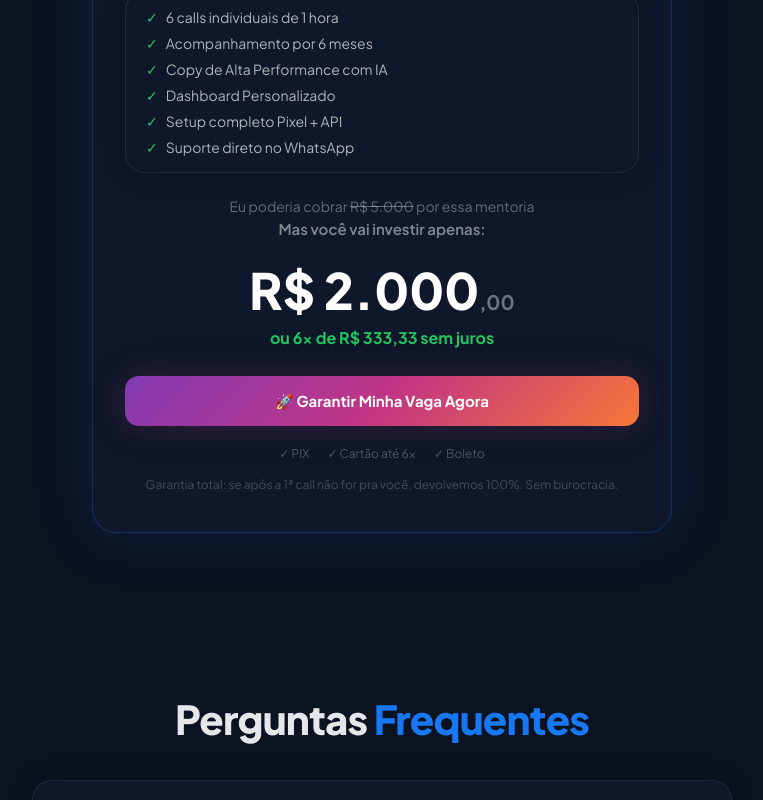
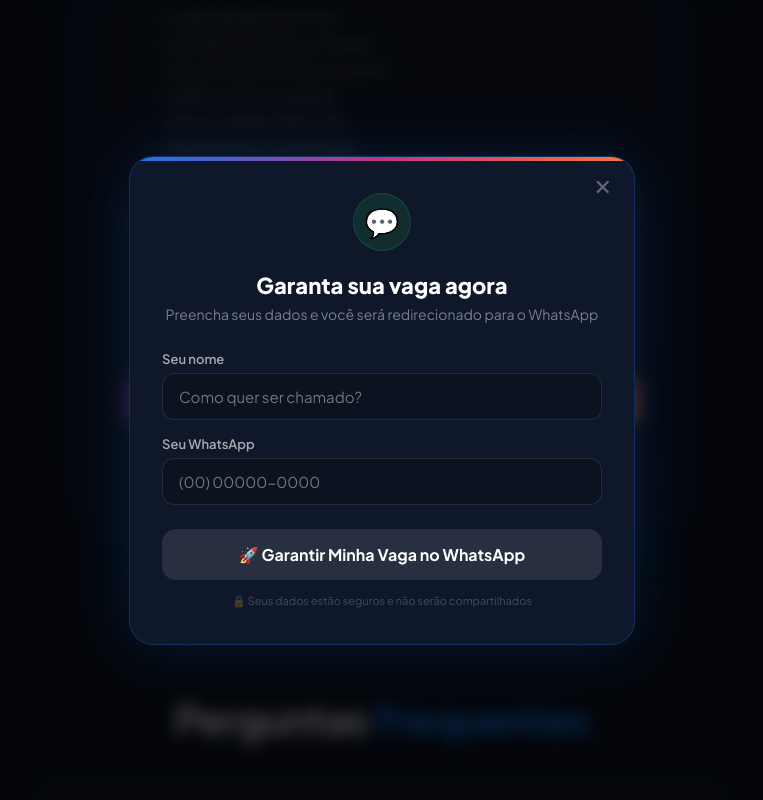
Before and after one commit to WorkiDigital/worki-landing, a Next.js app: page / in a window 1280 px wide. Both pictures are taken after a click on the button "🚀 Garantir Minha Vaga Agora". Shown: the part 4867-5667 px from the top of the page, without its empty margins (258-1021 px from the left). Built offline with nearby package versions, Linux system fonts and the light colour scheme.

Commit message:
fix typescript + formulario whatsapp

```diff
--- a/app/page.tsx
+++ b/app/page.tsx
@@ -149,6 +149,152 @@
   }}>{children}</span>;
 }
 
+// ─── WHATSAPP FORM MODAL ───
+function WhatsAppModal({ open, onClose }: { open: boolean; onClose: () => void }) {
+  const [nome, setNome] = useState("");
+  const [telefone, setTelefone] = useState("");
+  const [sending, setSending] = useState(false);
+
+  const formatPhone = (v: string) => {
+    const nums = v.replace(/\D/g, "").slice(0, 11);
+    if (nums.length <= 2) return nums;
+    if (nums.length <= 7) return `(${nums.slice(0, 2)}) ${nums.slice(2)}`;
+    return `(${nums.slice(0, 2)}) ${nums.slice(2, 7)}-${nums.slice(7)}`;
+  };
+
+  const handleSubmit = () => {
+    if (!nome.trim() || telefone.replace(/\D/g, "").length < 10) return;
+    setSending(true);
+    const msg = encodeURIComponent(
+      `Olá Herickson, meu nome é ${nome.trim()}, Quero garantir a mentoria da Worki Digital.`
+    );
+    const url = `https://wa.me/5585998372658?text=${msg}`;
+    window.open(url, "_blank");
+    setTimeout(() => {
+      setSending(false);
+      setNome("");
+      setTelefone("");
+      onClose();
+    }, 1000);
+  };
+
+  if (!open) return null;
+
+  return (
+    <div
+      onClick={onClose}
+      style={{
+        position: "fixed", inset: 0, background: "rgba(0,0,0,0.7)", backdropFilter: "blur(8px)",
+        display: "flex", alignItems: "center", justifyContent: "center", zIndex: 200, padding: 20,
+      }}
+    >
+      <div
+        onClick={(e) => e.stopPropagation()}
+        style={{
+          background: COLORS.surface, border: `1px solid ${COLORS.primaryBlue}40`, borderRadius: 24,
+          padding: "36px 32px", maxWidth: 440, width: "100%", position: "relative", overflow: "hidden",
+          boxShadow: "0 0 60px rgba(24,119,242,0.2)",
+        }}
+      >
+        {/* Top gradient line */}
+        <div style={{ position: "absolute", top: 0, left: 0, right: 0, height: 4, background: `linear-gradient(90deg, ${COLORS.primaryBlue}, ${COLORS.magenta}, ${COLORS.orange})` }} />
+
+        {/* Close button */}
+        <button
+          onClick={onClose}
+          style={{
+            position: "absolute", top: 14, right: 16, background: "none", border: "none",
+            color: "rgba(229,231,235,0.4)", fontSize: 22, cursor: "pointer", fontFamily: FONT,
+          }}
+        >✕</button>
+
+        {/* Icon */}
+        <div style={{ textAlign: "center", marginBottom: 20 }}>
+          <div style={{
+            display: "inline-flex", alignItems: "center", justifyContent: "center",
+            width: 56, height: 56, borderRadius: "50%",
+            background: `${COLORS.success}20`, border: `1px solid ${COLORS.success}30`,
+            fontSize: 28,
+          }}>💬</div>
+        </div>
+
+        <h3 style={{ fontSize: 22, fontWeight: 800, textAlign: "center", margin: "0 0 6px 0", color: "#fff", fontFamily: FONT }}>
+          Garanta sua vaga agora
+        </h3>
+        <p style={{ fontSize: 14, color: "rgba(229,231,235,0.5)", textAlign: "center", margin: "0 0 28px 0", fontFamily: FONT }}>
+          Preencha seus dados e você será redirecionado para o WhatsApp
+        </p>
+
+        {/* Nome */}
+        <div style={{ marginBottom: 16 }}>
+          <label style={{ fontSize: 13, fontWeight: 600, color: "rgba(229,231,235,0.7)", marginBottom: 6, display: "block", fontFamily: FONT }}>
+            Seu nome
+          </label>
+          <input
+            type="text"
+            placeholder="Como quer ser chamado?"
+            value={nome}
+            onChange={(e) => setNome(e.target.value)}
+            style={{
+              width: "100%", padding: "13px 16px", borderRadius: 12, fontSize: 15,
+              background: COLORS.navy, border: "1px solid rgba(255,255,255,0.1)",
+              color: "#E5E7EB", outline: "none", fontFamily: FONT, boxSizing: "border-box",
+              transition: "border-color 0.2s",
+            }}
+            onFocus={(e) => e.target.style.borderColor = `${COLORS.primaryBlue}60`}
+            onBlur={(e) => e.target.style.borderColor = "rgba(255,255,255,0.1)"}
+          />
+        </div>
+
+        {/* Telefone */}
+        <div style={{ marginBottom: 24 }}>
+          <label style={{ fontSize: 13, fontWeight: 600, color: "rgba(229,231,235,0.7)", marginBottom: 6, display: "block", fontFamily: FONT }}>
+            Seu WhatsApp
+          </label>
+          <input
+            type="tel"
+            placeholder="(00) 00000-0000"
+            value={telefone}
+            onChange={(e) => setTelefone(formatPhone(e.target.value))}
+            style={{
+              width: "100%", padding: "13px 16px", borderRadius: 12, fontSize: 15,
+              background: COLORS.navy, border: "1px solid rgba(255,255,255,0.1)",
+              color: "#E5E7EB", outline: "none", fontFamily: FONT, boxSizing: "border-box",
+              transition: "border-color 0.2s",
+            }}
+            onFocus={(e) => e.target.style.borderColor = `${COLORS.primaryBlue}60`}
+            onBlur={(e) => e.target.style.borderColor = "rgba(255,255,255,0.1)"}
+          />
+        </div>
+
+        {/* Submit */}
+        <button
+          onClick={handleSubmit}
+          disabled={!nome.trim() || telefone.replace(/\D/g, "").length < 10 || sending}
+          style={{
+            width: "100%", padding: "15px 28px", borderRadius: 14, fontSize: 16, fontWeight: 700,
+            border: "none", cursor: nome.trim() && telefone.replace(/\D/g, "").length >= 10 ? "pointer" : "not-allowed",
+            fontFamily: FONT, color: "#fff",
+            background: nome.trim() && telefone.replace(/\D/g, "").length >= 10
+              ? `linear-gradient(135deg, ${COLORS.purple}, ${COLORS.magenta}, ${COLORS.orange})`
+              : "rgba(255,255,255,0.1)",
+            boxShadow: nome.trim() && telefone.replace(/\D/g, "").length >= 10
+              ? "0 0 35px rgba(193,53,132,0.22)" : "none",
+            transition: "all 0.25s ease",
+            opacity: sending ? 0.7 : 1,
+          }}
+        >
+          {sending ? "Redirecionando..." : "🚀 Garantir Minha Vaga no WhatsApp"}
+        </button>
+
+        <p style={{ fontSize: 11, color: "rgba(229,231,235,0.25)", textAlign: "center", marginTop: 14, margin: "14px 0 0 0", fontFamily: FONT }}>
+          🔒 Seus dados estão seguros e não serão compartilhados
+        </p>
+      </div>
+    </div>
+  );
+}
+
 // ════════════════════════════════════════════
 // ─── MAIN PAGE ───
 // ════════════════════════════════════════════
@@ -156,6 +302,8 @@
   const offerRef = useRef(null);
   const scrollToOffer = () => offerRef.current?.scrollIntoView({ behavior: "smooth" });
   const [showSticky, setShowSticky] = useState(false);
+  const [showModal, setShowModal] = useState(false);
+  const openForm = () => setShowModal(true);
 
   useEffect(() => {
     const h = () => setShowSticky(window.scrollY > 600);
@@ -613,7 +761,7 @@
                 ou 6x de R$ 333,33 sem juros
               </p>
 
-              <CTAIG onClick={() => window.open("#checkout", "_blank")} full>
+              <CTAIG onClick={openForm} full>
                 🚀 Garantir Minha Vaga Agora
               </CTAIG>
 
@@ -647,6 +795,9 @@
         </div>
       </section>
 
+      {/* ════════════════════════════════ WHATSAPP MODAL ════════════════════════════════ */}
+      <WhatsAppModal open={showModal} onClose={() => setShowModal(false)} />
+
       {/* ════════════════════════════════ FOOTER ════════════════════════════════ */}
       <footer style={{ padding: "36px 20px", borderTop: "1px solid rgba(255,255,255,0.06)", textAlign: "center" }}>
         <p style={{ fontSize: 13, color: "rgba(229,231,235,0.25)", margin: 0 }}>
@@ -661,7 +812,7 @@
         borderTop: "1px solid rgba(255,255,255,0.06)",
         display: showSticky ? "flex" : "none", justifyContent: "center", zIndex: 100,
       }}>
-        <button onClick={scrollToOffer} style={{
+        <button onClick={openForm} style={{
           width: "100%", maxWidth: 400,
           background: `linear-gradient(135deg, ${COLORS.purple}, ${COLORS.magenta}, ${COLORS.orange})`,
           color: "#fff", fontWeight: 800, borderRadius: 14, padding: "14px 28px",
```
Also changed, not shown: package.json (+1 -19 lines).
